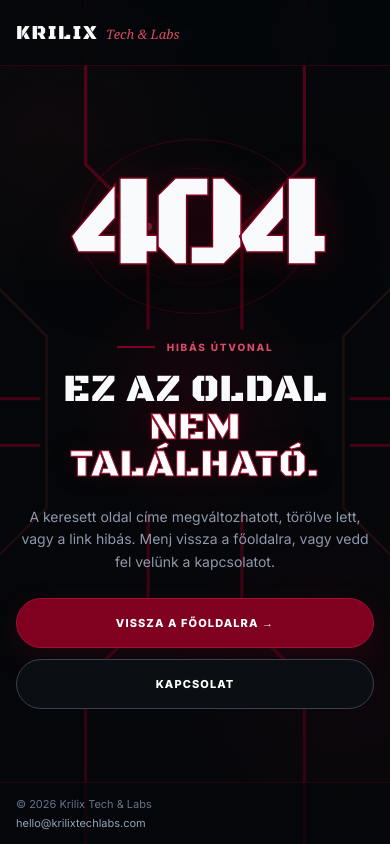
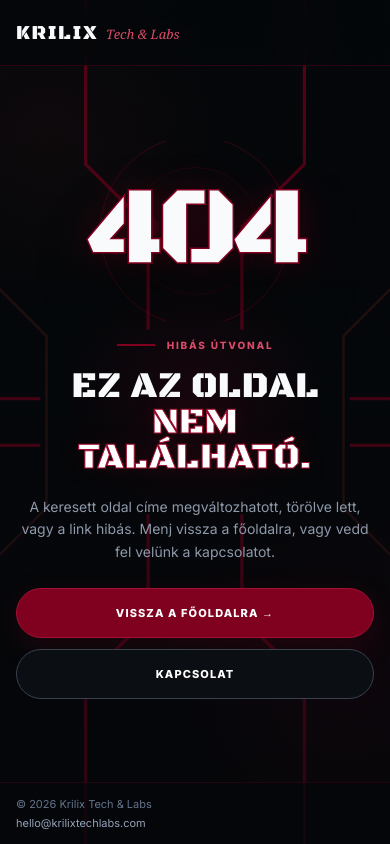
Before and after one commit to krilixtechlabs/krilixweb, a website: page public/404.html in a window 390 px wide. Drawn offline with Linux system fonts and the light colour scheme; a web font is replaced by a local one.

Commit message:
Fix verified Krilix 404 layout v23

```diff
--- a/public/404.html
+++ b/public/404.html
@@ -61,29 +61,30 @@
     .status{display:inline-flex;align-items:center;gap:9px;font-size:10px;font-weight:800;letter-spacing:.14em;text-transform:uppercase;color:#cbd5e1}
     .status::before{content:"";width:7px;height:7px;border-radius:50%;background:#d94b68;box-shadow:0 0 14px rgba(217,75,104,.62)}
 
-    .main{display:grid;place-items:center;padding:clamp(46px,7vw,96px) var(--pad)}
-    .content{width:min(100%,1050px);display:grid;grid-template-columns:minmax(260px,.72fr) minmax(360px,1fr);align-items:center;gap:clamp(34px,7vw,90px)}
-    .code-block{position:relative;display:grid;place-items:center;min-height:clamp(260px,34vw,470px)}
+    .main{display:grid;place-items:center;padding:clamp(42px,6vw,82px) var(--pad)}
+    .content{width:min(100%,1180px);display:grid;grid-template-columns:minmax(0,360px) minmax(0,1fr);align-items:center;gap:clamp(44px,6vw,86px)}
+    .code-block{position:relative;display:flex;align-items:center;justify-content:center;width:100%;min-width:0;min-height:360px;overflow:hidden}
     .code{
       position:relative;z-index:2;margin:0;
       font-family:'Black Ops One',Arial,sans-serif;
-      font-size:clamp(150px,23vw,350px);font-weight:400;line-height:.78;letter-spacing:-.07em;
+      font-size:clamp(128px,13.5vw,220px);font-weight:400;line-height:.82;letter-spacing:-.055em;white-space:nowrap;
       color:#f8fafc;-webkit-text-stroke:2px #800020;
       text-shadow:0 0 34px rgba(128,0,32,.34),0 24px 55px rgba(0,0,0,.48);
       user-select:none;
+      max-width:100%;
     }
-    .code-ring{position:absolute;inset:10%;border:1px solid rgba(128,0,32,.40);border-radius:50%}
+    .code-ring{position:absolute;width:min(92%,330px);aspect-ratio:1;left:50%;top:50%;transform:translate(-50%,-50%);border:1px solid rgba(128,0,32,.40);border-radius:50%}
     .code-ring::before,.code-ring::after{content:"";position:absolute;border-radius:50%;border:1px solid rgba(128,0,32,.22)}
     .code-ring::before{inset:16%}.code-ring::after{inset:33%}
-    .code-mark{position:absolute;right:8%;top:20%;font-size:9px;font-weight:800;letter-spacing:.18em;color:#d94b68;text-transform:uppercase}
+    .code-mark{position:absolute;right:8%;top:22%;font-size:9px;font-weight:800;letter-spacing:.18em;color:#d94b68;text-transform:uppercase}
     .code-mark::after{content:"";display:inline-block;width:34px;height:1px;margin-left:10px;vertical-align:middle;background:#800020}
 
     .copy{min-width:0}
     .eyebrow{display:flex;align-items:center;gap:12px;margin-bottom:18px;color:#d94b68;font-size:10px;font-weight:800;letter-spacing:.18em;text-transform:uppercase}
     .eyebrow::before{content:"";width:38px;height:2px;background:#800020}
-    h1{margin:0;max-width:11ch;font-family:'Black Ops One',Arial,sans-serif;font-size:clamp(46px,6.5vw,94px);font-weight:400;line-height:.94;letter-spacing:.01em;text-transform:uppercase}
+    h1{margin:0;max-width:12ch;font-family:'Black Ops One',Arial,sans-serif;font-size:clamp(46px,5.2vw,76px);font-weight:400;line-height:.95;letter-spacing:.008em;text-transform:uppercase}
     h1 span{display:block;color:#fff;-webkit-text-stroke:1px #a30f32;text-shadow:0 0 22px rgba(128,0,32,.26)}
-    .lead{max-width:58ch;margin:22px 0 0;color:var(--muted);font-size:clamp(14px,1.25vw,17px);line-height:1.72}
+    .lead{max-width:58ch;margin:20px 0 0;color:var(--muted);font-size:clamp(14px,1.15vw,17px);line-height:1.68}
     .actions{display:flex;flex-wrap:wrap;gap:11px;margin-top:30px}
     .btn{min-height:50px;padding:0 22px;border:1px solid #394150;border-radius:999px;background:#0b0e13;color:#fff;display:inline-flex;align-items:center;justify-content:center;font-size:11px;font-weight:800;letter-spacing:.10em;text-transform:uppercase;transition:.18s ease}
     .btn:hover{transform:translateY(-2px);border-color:#a30f32;background:#10141b}
@@ -97,13 +98,13 @@
     ::-webkit-scrollbar{width:9px}::-webkit-scrollbar-track{background:#05070a}::-webkit-scrollbar-thumb{background:linear-gradient(#a30f32,#60241e);border:2px solid #05070a;border-radius:999px}
 
     @media(max-width:820px){
-      .content{grid-template-columns:1fr;text-align:center;gap:20px}
-      .code-block{min-height:240px}
-      .code{font-size:clamp(130px,37vw,240px)}
-      .code-ring{inset:4% 18%}
+      .content{grid-template-columns:1fr;text-align:center;gap:18px}
+      .code-block{min-height:230px}
+      .code{font-size:clamp(112px,30vw,190px)}
+      .code-ring{width:min(66vw,230px)}
       .code-mark{display:none}
       .eyebrow{justify-content:center}
-      h1{margin-inline:auto;font-size:clamp(40px,10.5vw,68px)}
+      h1{margin-inline:auto;font-size:clamp(38px,9vw,58px)}
       .lead{margin-inline:auto}
       .actions{justify-content:center}
     }
@@ -112,9 +113,10 @@
       .brand{gap:8px}.brand-main{font-size:20px}.brand-sub{font-size:13px}
       .status{display:none}
       .main{padding:34px 16px 42px}
-      .code-block{min-height:190px}
-      .code{font-size:clamp(112px,34vw,170px);-webkit-text-stroke:1.5px #800020}
-      h1{font-size:clamp(35px,10vw,52px);line-height:.96}
+      .code-block{min-height:180px}
+      .code{font-size:clamp(102px,29vw,146px);-webkit-text-stroke:1.5px #800020}
+      .code-ring{width:min(62vw,190px)}
+      h1{font-size:clamp(34px,9.4vw,48px);line-height:.97}
       .lead{font-size:14px;line-height:1.62}
       .actions{flex-direction:column;align-items:stretch;margin-top:24px}
       .btn{width:100%}
@@ -122,7 +124,7 @@
     }
     @media(max-height:680px) and (min-width:821px){
       .main{padding-top:26px;padding-bottom:26px}
-      .code-block{min-height:260px}.code{font-size:210px}h1{font-size:58px}.lead{margin-top:14px}.actions{margin-top:18px}
+      .code-block{min-height:290px}.code{font-size:180px}h1{font-size:54px}.lead{margin-top:14px}.actions{margin-top:18px}
     }
     @media(prefers-reduced-motion:reduce){*{scroll-behavior:auto!important;transition:none!important}}
   </style>
```
